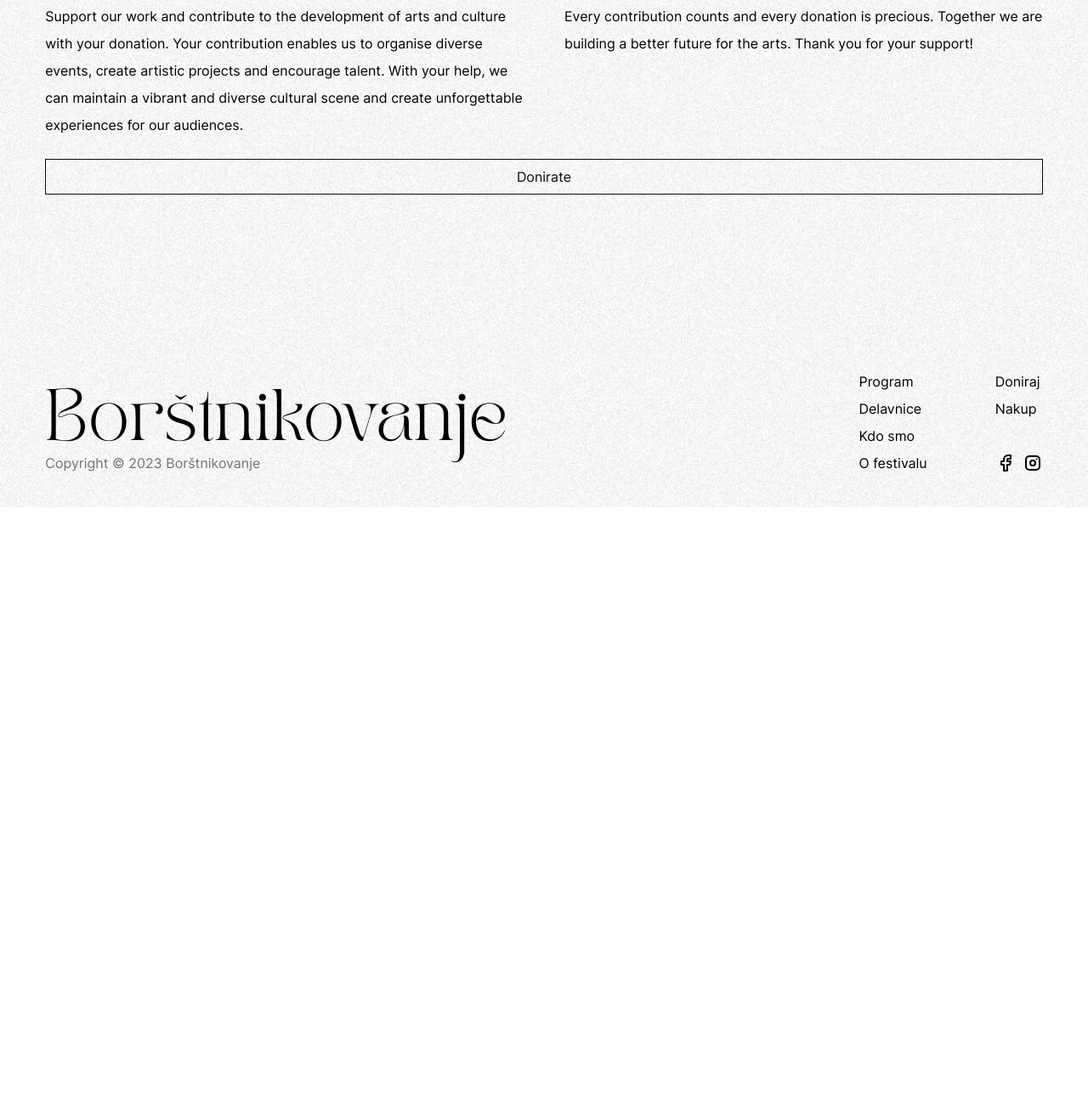
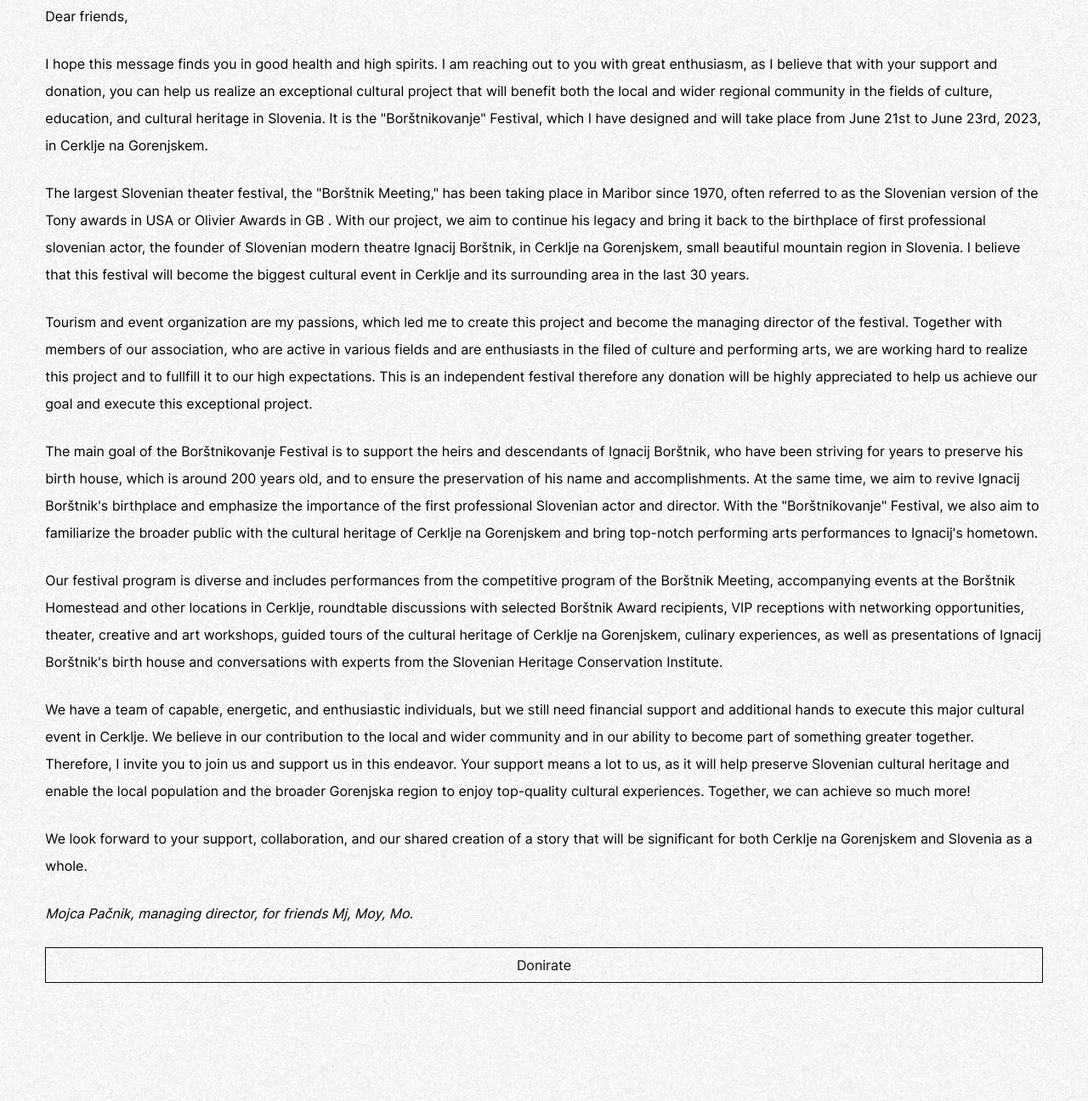
Before and after one commit to borstnikovanje/borstnikovanje.si, an Astro site in the folder www/: page /donate in a window 1280 px wide. Shown: the part 292-1588 px from the top of the page at 85% size. Before the commit the page ends 889 px from the top, so only its background shows below. Built offline with nearby package versions, Linux system fonts and the light colour scheme; Astro itself is replaced by a stand-in of ours.

Commit message:
fix: added new data.

```diff
--- a/www/src/content/events/day-1.json
+++ b/www/src/content/events/day-1.json
@@ -25,7 +25,7 @@
     },
     {
       "date": "Sreda, 21. junij",
-      "time": "13.00 - 14.45",
+      "time": "13.00 - 14.00",
       "location": "Borštnikov hram",
       "price": 0,
       "title": "Kreativne delavnice",
--- a/www/src/content/events/day-2.json
+++ b/www/src/content/events/day-2.json
@@ -15,7 +15,7 @@
     },
     {
       "date": "Četrtek, 22. junij",
-      "time": "13.00 - 14.45",
+      "time": "13.00 - 14.00",
       "location": "Borštnikov hram",
       "price": 0,
       "title": "Kreativne delavnice",
--- a/www/src/content/events/day-3.json
+++ b/www/src/content/events/day-3.json
@@ -15,7 +15,7 @@
     },
     {
       "date": "Petek, 23. junij",
-      "time": "13.00 - 14.45",
+      "time": "13.00 - 14.00",
       "location": "Borštnikov hram",
       "price": 0,
       "title": "Kreativne delavnice",
--- a/www/src/content/festivalEvents/day-1/kreativne-delavnice.mdx
+++ b/www/src/content/festivalEvents/day-1/kreativne-delavnice.mdx
@@ -1,6 +1,6 @@
 ---
   date: "Sreda, 21. junij"
-  time: "13.00 - 14.45"
+  time: "13.00 - 14.00"
   isoDate: "2023-06-21T13:00:00+0200"
   location: "Krvavška cesta 2, 4207 Cerklje na Gorenjskem"
   locationShort: "Borštnikov hram"
@@ -12,7 +12,7 @@
   image: "/photos/events/kreativne-delavnice.jpg"
 ---
 
-So namenjene osnovnošolcem od 5. do 9. Razreda. Potekale bodo vsak dan od 13. ure do 14.45 na
+So namenjene osnovnošolcem od 5. do 9. Razreda. Potekale bodo vsak dan od 13. ure do 14.00 na
 Borštnikovi domačiji ter v Osnovni šoli Davorina Jenka. V delavnicah spodujamo ustvarjalnost,
 samostojno in kritično razmišljanje ter izražanje osebnosti. Krepimo samozavest in poudarjamo
 sodelovanje in pozitivne posameznikove karakteristike. V delavnico dela z različnimi odpadnimi in
--- a/www/src/content/festivalEvents/day-1/novinarska-konferenca.mdx
+++ b/www/src/content/festivalEvents/day-1/novinarska-konferenca.mdx
@@ -12,7 +12,7 @@
   image: "/photos/events/novinarska-konferenca.jpg"
 ---
 
-Dogodek bo za novinarje in predstavnike medijev potekal v torek, 21. junija 2023, ob 11. uri na vrtu Borštnikove domačije v Cerkljah na Gorenjskem.
+Dogodek bo za novinarje in predstavnike medijev potekal v sredo, 21. junija 2023, ob 11. uri na vrtu Borštnikove domačije v Cerkljah na Gorenjskem.
 
 Novinarska konferenca predstavlja odlično priložnost, da se novinarke in novinarji podrobneje seznanite z največjim kulturnim dogodkom v Cerkljah v zadnjih 10 letih. Festival »Borštnikovanje« prinaša oživitev slovenske kulturne dediščine ter izjemno kulturno doživetje za lokalno prebivalstvo, turiste in ljubitelje uprizoritvene umetnosti.
 
--- a/www/src/content/festivalEvents/day-2/kreativne-delavnice.mdx
+++ b/www/src/content/festivalEvents/day-2/kreativne-delavnice.mdx
@@ -1,6 +1,6 @@
 ---
   date: "Četrtek, 22. junij"
-  time: "13.00 - 14.45"
+  time: "13.00 - 14.00"
   isoDate: "2023-06-22T13:00:00+0200"
   location: "Krvavška cesta 2, 4207 Cerklje na Gorenjskem"
   locationShort: "Borštnikov hram"
@@ -12,7 +12,7 @@
   image: "/photos/events/kreativne-delavnice.jpg"
 ---
 
-So namenjene osnovnošolcem od 5. do 9. Razreda. Potekale bodo vsak dan od 13. ure do 14.45 na
+So namenjene osnovnošolcem od 5. do 9. Razreda. Potekale bodo vsak dan od 13. ure do 14.00 na
 Borštnikovi domačiji ter v Osnovni šoli Davorina Jenka. V delavnicah spodujamo ustvarjalnost,
 samostojno in kritično razmišljanje ter izražanje osebnosti. Krepimo samozavest in poudarjamo
 sodelovanje in pozitivne posameznikove karakteristike. V delavnico dela z različnimi odpadnimi in
--- a/www/src/content/festivalEvents/day-3/kreativne-delavnice.mdx
+++ b/www/src/content/festivalEvents/day-3/kreativne-delavnice.mdx
@@ -1,6 +1,6 @@
 ---
   date: "Petek, 23. junij"
-  time: "13.00 - 14.45"
+  time: "13.00 - 14.00"
   isoDate: "2023-06-23T13:00:00+0200"
   location: "Krvavška cesta 2, 4207 Cerklje na Gorenjskem"
   locationShort: "Borštnikov hram"
@@ -12,7 +12,7 @@
   image: "/photos/events/kreativne-delavnice.jpg"
 ---
 
-So namenjene osnovnošolcem od 5. do 9. Razreda. Potekale bodo vsak dan od 13. ure do 14.45 na
+So namenjene osnovnošolcem od 5. do 9. Razreda. Potekale bodo vsak dan od 13. ure do 14.00 na
 Borštnikovi domačiji ter v Osnovni šoli Davorina Jenka. V delavnicah spodujamo ustvarjalnost,
 samostojno in kritično razmišljanje ter izražanje osebnosti. Krepimo samozavest in poudarjamo
 sodelovanje in pozitivne posameznikove karakteristike. V delavnico dela z različnimi odpadnimi in
--- a/www/src/pages/donate.astro
+++ b/www/src/pages/donate.astro
@@ -9,18 +9,88 @@ import Layout from "../layouts/Layout.astro";
       <div class="flex flex-col gap-6">
         <h1 class="font-tan-pearl text-5xl uppercase lg:text-7xl">Donations</h1>
 
-        <div class="flex flex-col gap-6 lg:flex-row lg:gap-12">
+        <div class="flex flex-col gap-6">
+          <p class="w-full leading-loose">Dear friends,</p>
+
           <p class="w-full leading-loose">
-            Support our work and contribute to the development of arts and
-            culture with your donation. Your contribution enables us to organise
-            diverse events, create artistic projects and encourage talent. With
-            your help, we can maintain a vibrant and diverse cultural scene and
-            create unforgettable experiences for our audiences.
+            I hope this message finds you in good health and high spirits. I am
+            reaching out to you with great enthusiasm, as I believe that with
+            your support and donation, you can help us realize an exceptional
+            cultural project that will benefit both the local and wider regional
+            community in the fields of culture, education, and cultural heritage
+            in Slovenia. It is the "Borštnikovanje" Festival, which I have
+            designed and will take place from June 21st to June 23rd, 2023, in
+            Cerklje na Gorenjskem.
           </p>
           <p class="w-full leading-loose">
-            Every contribution counts and every donation is precious. Together
-            we are building a better future for the arts. Thank you for your
-            support!
+            The largest Slovenian theater festival, the "Borštnik Meeting," has
+            been taking place in Maribor since 1970, often referred to as the
+            Slovenian version of the Tony awards in USA or Olivier Awards in GB
+            . With our project, we aim to continue his legacy and bring it back
+            to the birthplace of first professional slovenian actor, the founder
+            of Slovenian modern theatre Ignacij Borštnik, in Cerklje na
+            Gorenjskem, small beautiful mountain region in Slovenia. I believe
+            that this festival will become the biggest cultural event in Cerklje
+            and its surrounding area in the last 30 years.
+          </p>
+
+          <p class="w-full leading-loose">
+            Tourism and event organization are my passions, which led me to
+            create this project and become the managing director of the
+            festival. Together with members of our association, who are active
+            in various fields and are enthusiasts in the filed of culture and
+            performing arts, we are working hard to realize this project and to
+            fullfill it to our high expectations. This is an independent
+            festival therefore any donation will be highly appreciated to help
+            us achieve our goal and execute this exceptional project.
+          </p>
+
+          <p class="w-full leading-loose">
+            The main goal of the Borštnikovanje Festival is to support the heirs
+            and descendants of Ignacij Borštnik, who have been striving for
+            years to preserve his birth house, which is around 200 years old,
+            and to ensure the preservation of his name and accomplishments. At
+            the same time, we aim to revive Ignacij Borštnik's birthplace and
+            emphasize the importance of the first professional Slovenian actor
+            and director. With the "Borštnikovanje" Festival, we also aim to
+            familiarize the broader public with the cultural heritage of Cerklje
+            na Gorenjskem and bring top-notch performing arts performances to
+            Ignacij's hometown.
+          </p>
+
+          <p class="w-full leading-loose">
+            Our festival program is diverse and includes performances from the
+            competitive program of the Borštnik Meeting, accompanying events at
+            the Borštnik Homestead and other locations in Cerklje, roundtable
+            discussions with selected Borštnik Award recipients, VIP receptions
+            with networking opportunities, theater, creative and art workshops,
+            guided tours of the cultural heritage of Cerklje na Gorenjskem,
+            culinary experiences, as well as presentations of Ignacij Borštnik's
+            birth house and conversations with experts from the Slovenian
+            Heritage Conservation Institute.
+          </p>
+
+          <p class="w-full leading-loose">
+            We have a team of capable, energetic, and enthusiastic individuals,
+            but we still need financial support and additional hands to execute
+            this major cultural event in Cerklje. We believe in our contribution
+            to the local and wider community and in our ability to become part
+            of something greater together. Therefore, I invite you to join us
+            and support us in this endeavor. Your support means a lot to us, as
+            it will help preserve Slovenian cultural heritage and enable the
+            local population and the broader Gorenjska region to enjoy
+            top-quality cultural experiences. Together, we can achieve so much
+            more!
+          </p>
+
+          <p class="w-full leading-loose">
+            We look forward to your support, collaboration, and our shared
+            creation of a story that will be significant for both Cerklje na
+            Gorenjskem and Slovenia as a whole.
+          </p>
+
+          <p class="w-full italic leading-loose">
+            Mojca Pačnik, managing director, for friends Mj, Moy, Mo.
           </p>
         </div>
 
@@ -30,7 +100,7 @@ import Layout from "../layouts/Layout.astro";
             size: "base",
             fullWidth: true,
           })}
-          href="https://donate.stripe.com/eVaeXQ97O3g2cHC5kk"
+          href="https://donate.stripe.com/aEUeXQgAg2bYcHC001"
         >
           Donirate
         </a>
```
Lines whose indentation alone changed are shown as unchanged.
